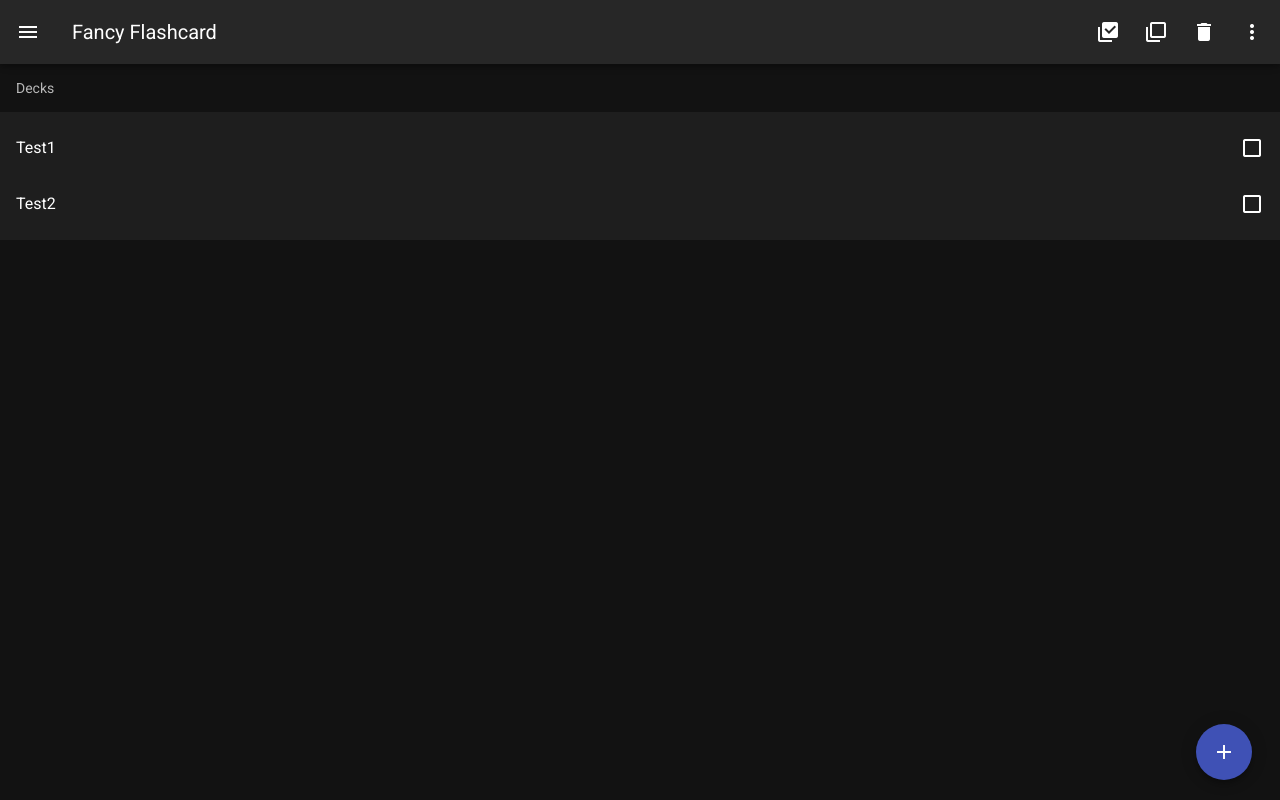
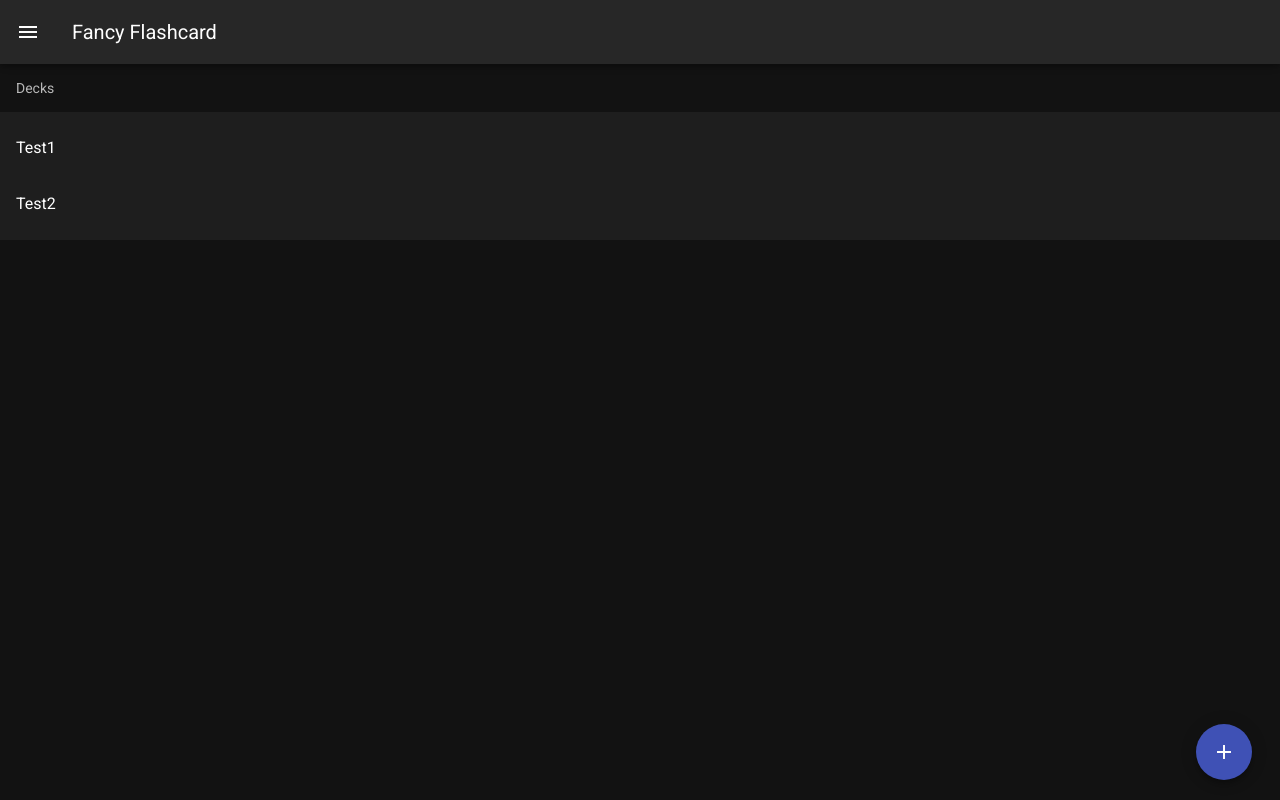
Before and after one commit to fancy-flashcard/ffc, a Vue app: page / in a window 1280 px wide. Built offline with nearby package versions, Linux system fonts and the light colour scheme.

Commit message:
improve design: show options based on selected decks
not yet working:
- setting color of navigation drawer when decks are selected
- setting selection of decks (e.g. on button click)

```diff
--- a/src/components/deckselection/DeckSelection.vue
+++ b/src/components/deckselection/DeckSelection.vue
@@ -2,15 +2,16 @@
   <div class="DeckSelection">
     <v-subheader>Decks</v-subheader>
     <v-list>
-      <v-list-item-group v-model="model" multiple color="indigo">
+      <v-list-item-group multiple color="indigo">
         <v-list-item
-          v-for="(deck, i) in decks"
-          :key="i"
+          v-for="deck in decks"
+          :key="deck.id"
+          v-model="deck.selected"
         >
           <v-list-item-content>
             <v-list-item-title v-text="deck.deckname"></v-list-item-title>
           </v-list-item-content>
-          <v-list-item-icon>
+          <v-list-item-icon v-bind:class="{ hidden: getNumberOfSelectedDecks()===0, visible: getNumberOfSelectedDecks()>0 }">
             <v-icon v-if="deck.selected">mdi-check-box-outline</v-icon>
             <v-icon v-else>mdi-checkbox-blank-outline</v-icon>
           </v-list-item-icon>
@@ -19,7 +20,8 @@
     </v-list>
 
     <v-btn class="mx-2" fab dark color="indigo">
-      <v-icon dark>mdi-plus</v-icon>
+      <v-icon v-if="getNumberOfSelectedDecks()>0" class="rotate-90">mdi-navigation</v-icon>
+      <v-icon v-else>mdi-plus</v-icon>
     </v-btn>
   </div>
 </template>
@@ -28,8 +30,31 @@
 
 export default {
   name: "DeckSelection",
+  created: function () {
+    this.$eventHub.$on("clearDeckSelection", (data) => {
+      this.setSelectedStateOfAllDecks(false);
+    });
+    this.$eventHub.$on("selectAllDecks", (data) => {
+      this.setSelectedStateOfAllDecks(true);
+    });
+  },
   props: {
     decks: Array
+  },
+  methods: {
+    getNumberOfSelectedDecks () {
+      let numberOfSelectedDecks = 0;
+      for (let deck of this.decks) {
+        if (deck.selected) numberOfSelectedDecks++;
+      }
+      this.$eventHub.$emit("numberOfSelectedDecks", numberOfSelectedDecks);
+      return numberOfSelectedDecks;
+    },
+    setSelectedStateOfAllDecks (state) {
+      for (let deck of this.decks) {
+        deck.selected = state;
+      }
+    },
   },
 };
 </script>
@@ -41,4 +66,21 @@ export default {
   bottom: 20px;
   right: 20px;
 }
+
+.hidden {
+  opacity: 0;
+  transition: 0.2s;
+}
+.visible {
+  opacity: 1;
+  transition: 0.2s;
+}
+
+.rotate-90 {
+  -webkit-transform: rotate(90deg);
+  -moz-transform: rotate(90deg);
+  -ms-transform: rotate(90deg);
+  -o-transform: rotate(90deg);
+  transform: rotate(90deg);
+}
 </style>
--- a/src/components/layout/NavigationBar.vue
+++ b/src/components/layout/NavigationBar.vue
@@ -32,51 +32,41 @@
     </v-navigation-drawer>
 
     <v-app-bar :clipped-left="primaryDrawer.clipped" app>
-      <v-app-bar-nav-icon
-        v-if="primaryDrawer.type !== 'permanent'"
+      <v-app-bar-nav-icon v-if="numberOfSelectedDecks===0"
         @click.stop="primaryDrawer.model = !primaryDrawer.model"
       ></v-app-bar-nav-icon>
-      <v-toolbar-title>{{ title }}</v-toolbar-title>
+      <v-btn v-else icon
+        @click="deselectAll"
+      >
+        <v-icon>mdi-close</v-icon>
+      </v-btn>
+
+
+      <v-toolbar-title>
+        {{ numberOfSelectedDecks > 0
+          ? `${numberOfSelectedDecks} deck${numberOfSelectedDecks === 1 ? "":"s"} selected`
+          : title }}
+      </v-toolbar-title>
 
       <v-spacer></v-spacer>
 
-      <v-btn icon>
+      <v-btn icon v-if="numberOfSelectedDecks>0"
+        @click="selectAll"
+      >
         <v-icon>mdi-checkbox-multiple-marked</v-icon>
       </v-btn>
 
-      <v-btn icon>
+      <v-btn icon v-if="numberOfSelectedDecks>0"
+        @click="deselectAll"
+      >
         <v-icon>mdi-checkbox-multiple-blank-outline</v-icon>
       </v-btn>
 
-      <v-btn icon>
+      <v-btn icon v-if="numberOfSelectedDecks>0"
+        @click="deleteSelected"
+      >
         <v-icon>mdi-delete</v-icon>
       </v-btn>
-
-      <!-- https://vuetifyjs.com/en/components/toolbars/#contextual-action-bars -->
-
-      <v-menu
-        bottom
-        left
-      >
-        <template v-slot:activator="{ on }">
-          <v-btn
-            icon
-            v-on="on"
-          >
-            <v-icon>mdi-dots-vertical</v-icon>
-          </v-btn>
-        </template>
-
-        <v-list>
-          <v-list-item
-            v-for="(item, i) in items"
-            :key="i"
-            @click=""
-          >
-            <v-list-item-title>{{ item.title }}</v-list-item-title>
-          </v-list-item>
-        </v-list>
-      </v-menu>
 
     </v-app-bar>
   </div>
@@ -85,6 +75,11 @@
 <script>
 export default {
   name: "NavigationBar",
+  created: function () {
+    this.$eventHub.$on("numberOfSelectedDecks", (data) => {
+      this.numberOfSelectedDecks = data;
+    });
+  },
   props: {
     title: String
   },
@@ -96,12 +91,19 @@ export default {
       floating: false,
       mini: false
     },
-    items: [
-      { title: 'Select All' },
-      { title: 'Deselect All' },
-      { title: 'Delete' },
-    ]
-  })
+    numberOfSelectedDecks: 0,
+  }),
+  methods: {
+    deselectAll () {
+      this.$eventHub.$emit("clearDeckSelection");
+    },
+    selectAll () {
+      this.$eventHub.$emit("selectAllDecks");
+    },
+    deleteSelected () {
+      this.$eventHub.$emit("deleteSelectedDecks");
+    },
+  },
 };
 </script>
 
--- a/src/main.js
+++ b/src/main.js
@@ -5,6 +5,8 @@ import vuetify from './plugins/vuetify';
 
 Vue.config.productionTip = false
 
+Vue.prototype.$eventHub = new Vue()
+
 new Vue({
   router,
   vuetify,
```
